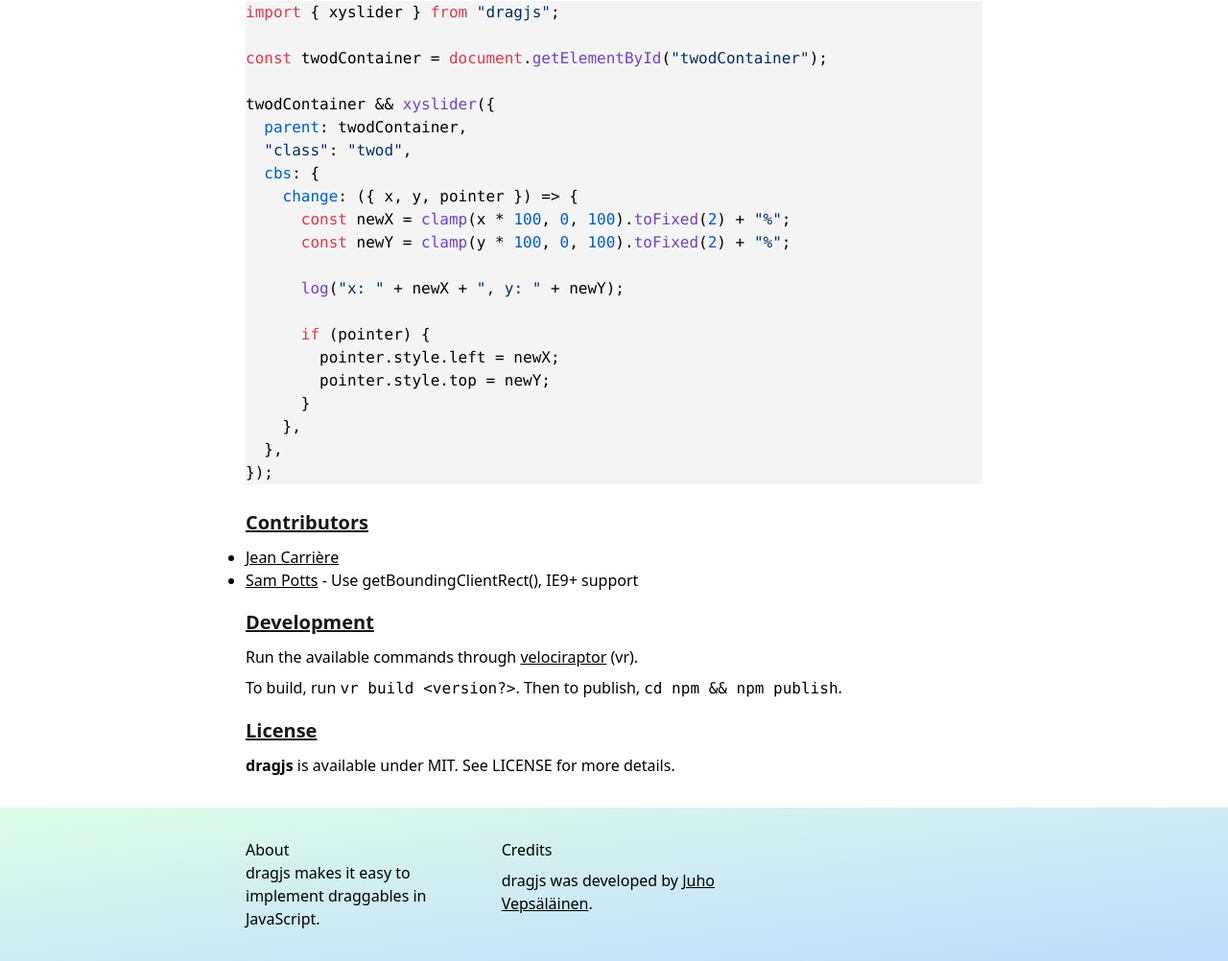
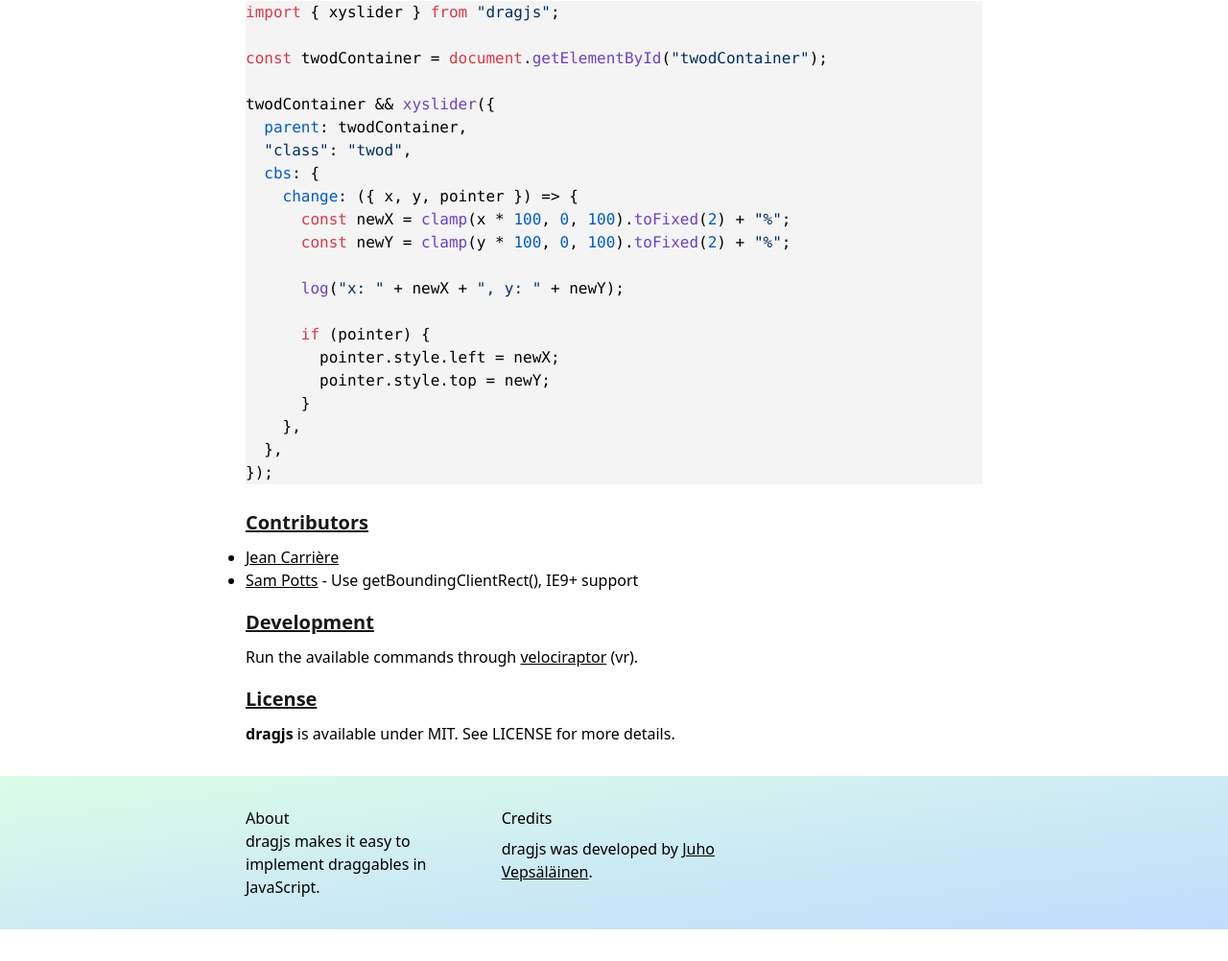
Before and after one commit to bebraw/dragjs, a plain HTML site: page index.html in a window 1280 px wide. Shown: the part 1563-2565 px from the top of the page at 96% size. After the commit the page ends 2532 px from the top, so only its background shows below. Drawn offline with nearby package versions, Linux system fonts and the light colour scheme.

Commit message:
deploy: 1e4c24239077e0f0013685270caf84a06a6d2da9

```diff
--- a/index.html
+++ b/index.html
@@ -88,7 +88,7 @@ twodContainer &amp;&amp; <span class="hljs-title function_">xyslider</span>({
 <li><a class="underline" href="https://github.com/SamPotts">Sam Potts</a> - Use getBoundingClientRect(), IE9+ support</li>
 </ul>
 <a class="inline-block underline text-gray-900 font-bold leading-4 text-xl mt-4 mb-2" href="#development"><h2 class="inline" id="development">Development</h2></a>
-<p class="my-2">Run the available commands through <a class="underline" href="https://github.com/umbopepato/velociraptor">velociraptor</a> (vr).</p><p class="my-2">To build, run <code>vr build &lt;version?&gt;</code>. Then to publish, <code>cd npm &amp;&amp; npm publish</code>.</p><a class="inline-block underline text-gray-900 font-bold leading-4 text-xl mt-4 mb-2" href="#license"><h2 class="inline" id="license">License</h2></a>
+<p class="my-2">Run the available commands through <a class="underline" href="https://github.com/umbopepato/velociraptor">velociraptor</a> (vr).</p><a class="inline-block underline text-gray-900 font-bold leading-4 text-xl mt-4 mb-2" href="#license"><h2 class="inline" id="license">License</h2></a>
 <p class="my-2"><strong>dragjs</strong> is available under MIT. See LICENSE for more details.</p></div><footer class="py-8 font-light bg-gradient-to-br from-green-100 to-blue-200"><div class="flex flex-col container mx-auto gap-4"><section class="md:mx-auto px-4 sm:px-0 grid grid-rows-3 md:grid-rows-none md:grid-cols-3 gap-4 md:gap-8 w-full md:max-w-3xl"><div class="flex flex-col"><h2 class="">About</h2><div class="font-thin">dragjs makes it easy to implement draggables in JavaScript.</div></div><div class="flex flex-col"><h2 class="">Credits</h2><div class="font-thin"><p class="my-2">dragjs was developed by <a class="underline" href="https://github.com/bebraw">Juho Vepsäläinen</a>.</p></div></div></section></div></footer>
     <script type="module" src="./index.js"></script>
 
```
